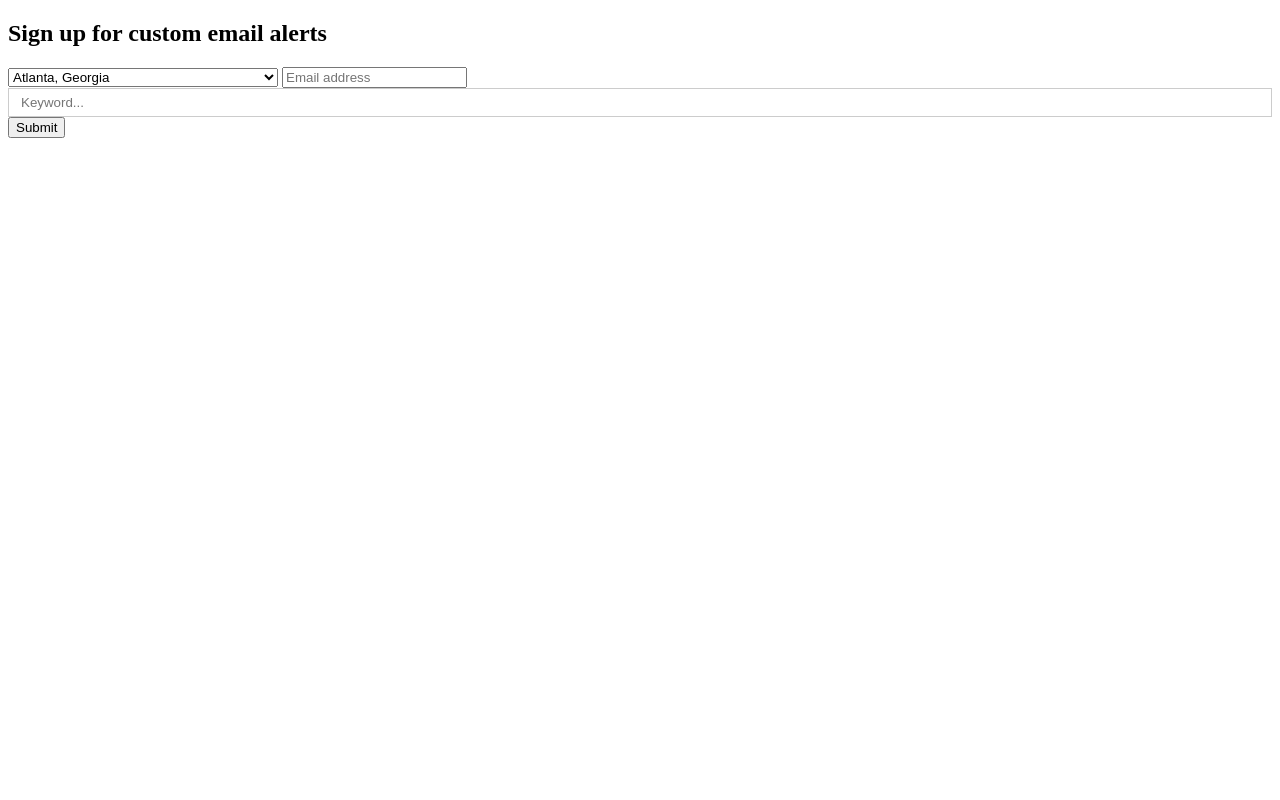
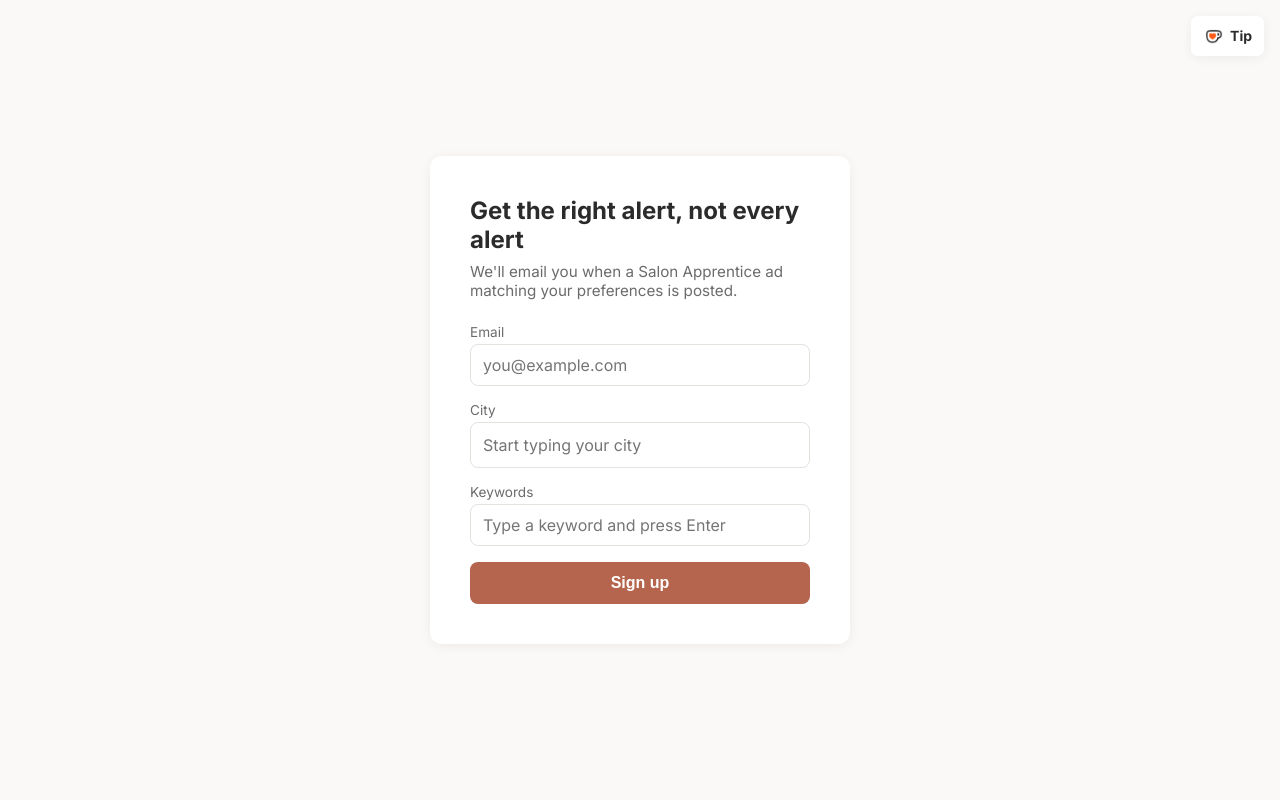
Before and after one commit to saltabe/apprentice-alerts, a Flask app: page / in a window 1280 px wide. Run offline with Flask 3, Linux system fonts and the light colour scheme.

Commit message:
Add UI/UX styling, Ko-fi widget, and finish core app/scraper/mailer logic
Co-Authored-By: Claude Sonnet 5 <noreply@anthropic.com>

```diff
--- a/app.py
+++ b/app.py
@@ -1,10 +1,11 @@
 import os
 
 from dotenv import load_dotenv
-from flask import Flask, redirect, render_template, request
+from flask import Flask, flash, redirect, render_template, request
 from itsdangerous import BadSignature, URLSafeSerializer
 
 import models
+from scraper import CITIES, CITY_LABELS
 
 load_dotenv()
 app = Flask(__name__)
@@ -44,7 +45,7 @@ def index():
         if not email:
             return redirect("/")
 
-        if not city:
+        if not city or city not in CITIES:
             return redirect("/")
 
         if not keywords_str:
@@ -57,10 +58,12 @@ def index():
 
         conn.commit()
 
+        flash("You're in! We'll email you when an ad matches your preferences.")
+
         return redirect("/")
 
     else:
-        return render_template("index.html")
+        return render_template("index.html", city_labels=CITY_LABELS)
 
 
 @app.route("/update", methods=["GET", "POST"])
@@ -88,7 +91,7 @@ def update():
         if not email:
             return redirect("/")
 
-        if not city:
+        if not city or city not in CITIES:
             return redirect("/")
 
         if not keywords_str:
@@ -122,5 +125,10 @@ def update():
         keywords = [row["keyword"] for row in rows]
 
         return render_template(
-            "change.html", email=email, city=city, keywords=keywords, token=token
+            "change.html",
+            email=email,
+            city=city,
+            keywords=keywords,
+            token=token,
+            city_labels=CITY_LABELS,
         )
--- a/mailer.py
+++ b/mailer.py
@@ -13,7 +13,7 @@ load_dotenv()
 secret_key = os.environ.get("SECRET_KEY")
 serializer = URLSafeSerializer(secret_key)
 
-URL = "https://yoursite.com"  # TODO: real site URL once hosted
+URL = "https://apprenticealerts.saltable.fyi"  # TODO: point this at your host once chosen
 
 
 def encode_token(email):
--- /dev/null
+++ b/static/styles.css
@@ -0,0 +1,298 @@
+:root {
+  --color-bg: #faf9f7;
+  --color-card: #ffffff;
+  --color-text: #2b2b2b;
+  --color-text-muted: #6b6b6b;
+  --color-border: #e5e2de;
+  --color-accent: #b5654d;
+  --color-accent-soft: rgba(181, 101, 77, 0.15);
+  --radius: 12px;
+  --space-1: 8px;
+  --space-2: 16px;
+  --space-3: 24px;
+  --space-4: 40px;
+  --shadow-card: 0 2px 12px rgba(0, 0, 0, 0.06);
+}
+
+* {
+  box-sizing: border-box;
+}
+
+/* hidden must always win, regardless of what display a class sets */
+[hidden] {
+  display: none !important;
+}
+
+/* literal values here, not var() - Firefox doesn't reliably resolve
+   custom properties inside ::selection/::-moz-selection */
+::-moz-selection {
+  background-color: rgba(181, 101, 77, 0.15);
+  color: #2b2b2b;
+}
+
+::selection {
+  background-color: rgba(181, 101, 77, 0.15);
+  color: #2b2b2b;
+}
+
+body {
+  margin: 0;
+  background: var(--color-bg);
+  color: var(--color-text);
+  font-family: "Inter", system-ui, sans-serif;
+  -webkit-font-smoothing: antialiased;
+}
+
+.kofi-widget {
+  position: fixed;
+  top: var(--space-2);
+  right: var(--space-2);
+  z-index: 20;
+  display: inline-flex;
+  align-items: center;
+  gap: 5px;
+  padding: 2px 12px;
+  background: var(--color-card);
+  border-radius: 7px;
+  box-shadow: var(--shadow-card);
+  color: var(--color-text);
+  font-size: 14px;
+  font-weight: 700;
+  line-height: 36px;
+  text-decoration: none;
+  transition: opacity 0.15s ease;
+}
+
+.kofi-widget:hover {
+  opacity: 0.85;
+}
+
+.kofi-icon {
+  width: 22px;
+  height: 15px;
+  object-fit: contain;
+}
+
+.page {
+  min-height: 100vh;
+  display: flex;
+  align-items: center;
+  justify-content: center;
+  padding: var(--space-3);
+}
+
+.card {
+  background: var(--color-card);
+  border-radius: var(--radius);
+  box-shadow: var(--shadow-card);
+  padding: var(--space-4);
+  width: 100%;
+  max-width: 420px;
+}
+
+h1 {
+  margin: 0 0 var(--space-1);
+  font-size: 1.5rem;
+}
+
+.subtitle {
+  margin: 0 0 var(--space-3);
+  color: var(--color-text-muted);
+  font-size: 0.95rem;
+}
+
+.field {
+  position: relative;
+  margin-bottom: var(--space-2);
+}
+
+.suggestions {
+  position: absolute;
+  top: 100%;
+  left: 0;
+  right: 0;
+  z-index: 10;
+  margin-top: 4px;
+  background: var(--color-card);
+  border: 1px solid var(--color-border);
+  border-radius: 8px;
+  box-shadow: var(--shadow-card);
+  overflow: hidden;
+}
+
+.suggestions-list {
+  max-height: 200px;
+  overflow-y: auto;
+  scrollbar-width: none;
+}
+
+.suggestions-list::-webkit-scrollbar {
+  width: 0;
+  height: 0;
+}
+
+/* Custom scroll indicator - replaces the native scrollbar so it can
+   actually fade in/out everywhere; Firefox's native scrollbar-color
+   can't be animated at all. */
+.scroll-thumb {
+  position: absolute;
+  top: 0;
+  right: 3px;
+  width: 8px;
+  border-radius: 4px;
+  background: var(--color-accent);
+  opacity: 0;
+  transition: opacity 0.3s ease;
+  pointer-events: none;
+}
+
+.scroll-thumb.visible {
+  opacity: 0.6;
+}
+
+.suggestion {
+  padding: 8px 12px;
+  cursor: pointer;
+  background: transparent;
+  transition: background-color 0.15s ease;
+}
+
+.suggestion:hover,
+.suggestion.active {
+  background: var(--color-accent-soft);
+}
+
+.field label {
+  display: block;
+  font-size: 0.85rem;
+  color: var(--color-text-muted);
+  margin-bottom: 4px;
+}
+
+input[type="text"],
+select {
+  width: 100%;
+  padding: 10px 12px;
+  border: 1px solid var(--color-border);
+  border-radius: 8px;
+  font-size: 1rem;
+  font-family: inherit;
+  background: #fff;
+  transition: border-color 0.15s ease, box-shadow 0.15s ease;
+}
+
+input[type="text"]:focus,
+select:focus {
+  outline: none;
+  border-color: var(--color-accent);
+  box-shadow: 0 0 0 1px var(--color-accent-soft);
+}
+
+.btn-primary {
+  width: 100%;
+  padding: 12px;
+  background: var(--color-accent);
+  color: #fff;
+  border: none;
+  border-radius: 8px;
+  font-size: 1rem;
+  font-weight: 600;
+  cursor: pointer;
+  transition: opacity 0.15s ease;
+}
+
+.btn-primary:hover {
+  opacity: 0.9;
+}
+
+.btn-primary:active {
+  opacity: 0.8;
+}
+
+.btn-primary:focus-visible {
+  outline: 3px solid var(--color-accent-soft);
+  outline-offset: 2px;
+}
+
+.btn-text {
+  display: block;
+  width: 100%;
+  margin-top: var(--space-2);
+  padding: 8px;
+  background: none;
+  border: none;
+  color: var(--color-text-muted);
+  text-decoration: underline;
+  font-size: 0.9rem;
+  cursor: pointer;
+}
+
+.btn-text:hover {
+  color: var(--color-text);
+}
+
+.btn-text:focus-visible {
+  outline: 2px solid var(--color-accent-soft);
+  outline-offset: 2px;
+}
+
+.confirmation {
+  text-align: center;
+  color: var(--color-text);
+  background: var(--color-accent-soft);
+  border-radius: 8px;
+  padding: var(--space-2);
+  margin-bottom: var(--space-3);
+  font-size: 0.95rem;
+}
+
+.tag-container {
+  border: 1px solid var(--color-border);
+  border-radius: 8px;
+  padding: 8px;
+  display: flex;
+  flex-wrap: wrap;
+  align-items: center;
+  gap: 10px;
+  background: #fff;
+  min-height: 42px;
+  cursor: text;
+}
+
+.tag-list-plain {
+  display: flex;
+  flex-wrap: wrap;
+  gap: 8px;
+  margin-top: var(--space-1);
+}
+
+#city-display {
+  border: none;
+  outline: none;
+  flex-grow: 1;
+  font-family: inherit;
+  font-size: 1rem;
+  padding: 4px;
+  min-width: 80px;
+}
+
+.tag {
+  background: #f1ece9;
+  color: var(--color-text);
+  padding: 4px 10px;
+  border-radius: 999px;
+  display: flex;
+  align-items: center;
+  gap: 6px;
+  font-size: 0.9rem;
+}
+
+.tag .remove {
+  cursor: pointer;
+  color: var(--color-text-muted);
+  font-weight: bold;
+}
+
+.tag .remove:hover {
+  color: var(--color-accent);
+}
--- a/templates/_subscription_form.html
+++ b/templates/_subscription_form.html
@@ -1,73 +1,274 @@
-<select name="city" id="city">
-    <option value="Atlanta"{% if city == "Atlanta" %} selected{% endif %}>Atlanta, Georgia</option>
-    <option value="Austin"{% if city == "Austin" %} selected{% endif %}>Austin, Texas</option>
-    <option value="Boston"{% if city == "Boston" %} selected{% endif %}>Boston, Massachusetts</option>
-    <option value="Charlotte, NC"{% if city == "Charlotte, NC" %} selected{% endif %}>Charlotte, North Carolina</option>
-    <option value="Chicago"{% if city == "Chicago" %} selected{% endif %}>Chicago, Illinois</option>
-    <option value="Columbus, OH"{% if city == "Columbus, OH" %} selected{% endif %}>Columbus, Ohio</option>
-    <option value="Dallas"{% if city == "Dallas" %} selected{% endif %}>Dallas, Texas</option>
-    <option value="Denver"{% if city == "Denver" %} selected{% endif %}>Denver, Colorado</option>
-    <option value="Houston, TX"{% if city == "Houston, TX" %} selected{% endif %}>Houston, Texas</option>
-    <option value="Jersey City, NJ"{% if city == "Jersey City, NJ" %} selected{% endif %}>Jersey City, New Jersey</option>
-    <option value="las Vegas"{% if city == "las Vegas" %} selected{% endif %}>Las Vegas, Nevada</option>
-    <option value="London (England)"{% if city == "London (England)" %} selected{% endif %}>London, England</option>
-    <option value="Los Angeles"{% if city == "Los Angeles" %} selected{% endif %}>Los Angeles, California</option>
-    <option value="Miami"{% if city == "Miami" %} selected{% endif %}>Miami, Florida</option>
-    <option value="Minneapolis / St Paul"{% if city == "Minneapolis / St Paul" %} selected{% endif %}>Minneapolis / St. Paul, Minnesota</option>
-    <option value="Montréal (Québec, Canada)"{% if city == "Montréal (Québec, Canada)" %} selected{% endif %}>Montréal, Canada</option>
-    <option value="Nashville, TN"{% if city == "Nashville, TN" %} selected{% endif %}>Nashville, Tennessee</option>
-    <option value="New York"{% if city == "New York" %} selected{% endif %}>New York, New York</option>
-    <option value="Philadelphia"{% if city == "Philadelphia" %} selected{% endif %}>Philadelphia, Pennsylvania</option>
-    <option value="San Diego, CA"{% if city == "San Diego, CA" %} selected{% endif %}>San Diego, California</option>
-    <option value="San Francisco"{% if city == "San Francisco" %} selected{% endif %}>San Francisco, California</option>
-    <option value="San Jose, CA"{% if city == "San Jose, CA" %} selected{% endif %}>San Jose, California</option>
-    <option value="Scottsdale, AZ"{% if city == "Scottsdale, AZ" %} selected{% endif %}>Scottsdale, Arizona</option>
-    <option value="Seattle"{% if city == "Seattle" %} selected{% endif %}>Seattle, Washington</option>
-    <option value="St. Louis"{% if city == "St. Louis" %} selected{% endif %}>St. Louis, Missouri</option>
-    <option value="Sydney (Australia)"{% if city == "Sydney (Australia)" %} selected{% endif %}>Sydney, Australia</option>
-    <option value="Toronto (Ontario, Canada)"{% if city == "Toronto (Ontario, Canada)" %} selected{% endif %}>Toronto, Canada</option>
-    <option value="Vancouver (British Columbia, Canada)"{% if city == "Vancouver (British Columbia, Canada)" %} selected{% endif %}>Vancouver, Canada</option>
-    <option value="Washington DC"{% if city == "Washington DC" %} selected{% endif %}>Washington DC, United States of America</option>
-</select>
+<div class="field">
+    <label for="email">Email</label>
+    <input name="email" type="text" id="email" placeholder="you@example.com" value="{{ email|default('') }}">
+</div>
 
-<input name="email" type="text" placeholder="Email address" value="{{ email|default('') }}">
+<div class="field">
+    <label for="city-display">City</label>
+    <div class="tag-container" id="city-tag-container">
+        <span
+            class="tag"
+            id="city-pill"
+            tabindex="0"
+            role="button"
+            {% if not city %}hidden{% endif %}
+        >
+            <span id="city-pill-label">{{ city_labels.get(city, '') if city else '' }}</span>
+            <span class="remove" id="city-pill-remove">&times;</span>
+        </span>
+        <input
+            type="text"
+            id="city-display"
+            placeholder="Start typing your city"
+            value="{{ city_labels.get(city, '') if city else '' }}"
+            autocomplete="off"
+            {% if city %}hidden{% endif %}
+        >
+    </div>
+    <!-- Hidden input that holds the real scraping value, kept in sync by the script below -->
+    <input type="hidden" name="city" id="city" value="{{ city|default('') }}">
+    <div id="city-suggestions" class="suggestions" hidden>
+        <div id="city-suggestions-list" class="suggestions-list"></div>
+        <div id="city-scroll-thumb" class="scroll-thumb"></div>
+    </div>
+</div>
 
-<div class="tag-container">
-    <div id="tag-list"></div>
-    <input type="text" id="tag-input" placeholder="Keyword...">
+<div class="field">
+    <label for="tag-input">Keywords</label>
+    <input type="text" id="tag-input" placeholder="Type a keyword and press Enter">
     <!-- Hidden input that holds the comma-joined keyword list for form submission -->
     <input type="hidden" name="keywords" id="hidden-keywords">
+    <div id="tag-list" class="tag-list-plain"></div>
 </div>
 
-<style>
-  .tag-container {
-    border: 1px solid #ccc;
-    padding: 5px;
-    display: flex;
-    flex-wrap: wrap;
-    gap: 5px;
-    background: #fff;
+<script>
+  const cityDisplay = document.getElementById('city-display');
+  const cityHidden = document.getElementById('city');
+  const citySuggestions = document.getElementById('city-suggestions');
+  const citySuggestionsList = document.getElementById('city-suggestions-list');
+  const cityScrollThumb = document.getElementById('city-scroll-thumb');
+  const cityTagContainer = document.getElementById('city-tag-container');
+  const cityPill = document.getElementById('city-pill');
+  const cityPillLabel = document.getElementById('city-pill-label');
+  const cityPillRemove = document.getElementById('city-pill-remove');
+  const rawToLabel = {{ city_labels|tojson }};
+  const labelToRaw = Object.fromEntries(
+    Object.entries(rawToLabel).map(([raw, label]) => [label, raw])
+  );
+  const allCityLabels = Object.values(rawToLabel);
+
+  function updateCityScrollThumb() {
+    const list = citySuggestionsList;
+
+    if (list.scrollHeight <= list.clientHeight) {
+      cityScrollThumb.style.height = '0px';
+      return;
+    }
+
+    const thumbHeight = Math.max(20, (list.clientHeight / list.scrollHeight) * list.clientHeight);
+    const maxThumbTop = list.clientHeight - thumbHeight;
+    const scrollRatio = list.scrollTop / (list.scrollHeight - list.clientHeight);
+
+    cityScrollThumb.style.height = thumbHeight + 'px';
+    cityScrollThumb.style.top = (scrollRatio * maxThumbTop) + 'px';
   }
-  #tag-input {
-    border: none;
-    outline: none;
-    flex-grow: 1;
+
+  let scrollFadeTimeout;
+  citySuggestionsList.addEventListener('scroll', function() {
+    updateCityScrollThumb();
+    cityScrollThumb.classList.add('visible');
+    clearTimeout(scrollFadeTimeout);
+    scrollFadeTimeout = setTimeout(function() {
+      cityScrollThumb.classList.remove('visible');
+    }, 600);
+  });
+
+  let cityMatches = [];
+  let activeCityIndex = -1;
+
+  function closeCitySuggestions() {
+    citySuggestionsList.innerHTML = '';
+    citySuggestions.hidden = true;
+    cityMatches = [];
+    activeCityIndex = -1;
   }
-  .tag {
-    background: #e0e0e0;
-    padding: 2px 8px;
-    border-radius: 3px;
-    display: flex;
-    align-items: center;
-    gap: 5px;
+
+  function selectCity(label) {
+    cityHidden.value = labelToRaw[label] || '';
+    cityPillLabel.textContent = label;
+    cityPill.hidden = false;
+    cityDisplay.hidden = true;
+    cityDisplay.value = '';
+    closeCitySuggestions();
   }
-  .tag .remove {
-    cursor: pointer;
-    color: red;
+
+  function clearCity() {
+    cityHidden.value = '';
+    cityPill.hidden = true;
+    cityDisplay.hidden = false;
+    cityDisplay.value = '';
+    cityDisplay.focus();
   }
-</style>
 
-<script>
+  function editCity() {
+    const currentLabel = cityPillLabel.textContent;
+    cityPill.hidden = true;
+    cityDisplay.hidden = false;
+    cityDisplay.value = currentLabel;
+    cityDisplay.focus();
+    showCitySuggestions(currentLabel);
+  }
+
+  cityTagContainer.addEventListener('click', function(e) {
+    if (e.target === cityPillRemove) {
+      return; // handled by its own listener below
+    }
+    if (!cityPill.hidden) {
+      editCity();
+    } else {
+      cityDisplay.focus();
+    }
+  });
+
+  cityPill.addEventListener('keydown', function(e) {
+    // Tab lands focus on the pill itself; Enter/Space is what "activates"
+    // it, same as a real button - a focused span doesn't respond to
+    // either on its own.
+    if (e.key === 'Enter' || e.key === ' ') {
+      e.preventDefault();
+      editCity();
+    }
+  });
+
+  cityPillRemove.addEventListener('click', function(e) {
+    // stop this from also bubbling up to the container's click handler,
+    // which would reopen edit mode right after clearing it
+    e.stopPropagation();
+    clearCity();
+  });
+
+  function highlightActiveCity() {
+    Array.from(citySuggestionsList.children).forEach((child, index) => {
+      child.classList.toggle('active', index === activeCityIndex);
+    });
+
+    const activeEl = citySuggestionsList.children[activeCityIndex];
+    if (activeEl) {
+      activeEl.scrollIntoView({ block: 'nearest' });
+    }
+  }
+
+  function showCitySuggestions(filterText) {
+    citySuggestionsList.innerHTML = '';
+    activeCityIndex = -1;
+
+    cityMatches = filterText
+      ? allCityLabels.filter((label) => label.toLowerCase().includes(filterText.toLowerCase()))
+      : allCityLabels;
+
+    cityMatches.forEach((label, index) => {
+      const item = document.createElement('div');
+      item.classList.add('suggestion');
+      item.textContent = label;
+
+      // mousedown (not click) fires before the input's blur, so the
+      // selection registers before the dropdown gets cleared below.
+      item.addEventListener('mousedown', function(e) {
+        e.preventDefault();
+        selectCity(label);
+      });
+
+      // hovering an item makes it "active" too, so Enter selects
+      // whichever one the mouse is over, not just arrow-key navigation.
+      item.addEventListener('mouseenter', function() {
+        activeCityIndex = index;
+        highlightActiveCity();
+      });
+
+      item.addEventListener('mouseleave', function() {
+        if (activeCityIndex === index) {
+          activeCityIndex = -1;
+          highlightActiveCity();
+        }
+      });
+
+      citySuggestionsList.appendChild(item);
+    });
+
+    citySuggestions.hidden = cityMatches.length === 0;
+    updateCityScrollThumb();
+  }
+
+  cityDisplay.addEventListener('input', function() {
+    const matchedRaw = labelToRaw[cityDisplay.value] || '';
+
+    if (matchedRaw) {
+      // what's typed is a complete, exact match - lock it in as a pill
+      // without waiting for a click or Enter.
+      selectCity(cityDisplay.value);
+    } else {
+      cityHidden.value = '';
+      showCitySuggestions(cityDisplay.value);
+    }
+  });
+
+  cityDisplay.addEventListener('blur', function() {
+    const matchedRaw = labelToRaw[cityDisplay.value] || '';
+
+    if (matchedRaw) {
+      // valid city left in the field when focus moves away - commit it
+      // as a pill, same as pressing Enter would.
+      selectCity(cityDisplay.value);
+    } else {
+      closeCitySuggestions();
+    }
+  });
+
+  cityDisplay.addEventListener('keydown', function(e) {
+    if (e.key === 'ArrowDown' && !cityMatches.length) {
+      // dropdown is closed - open it (full list if empty, filtered if typed)
+      // without moving a selection yet, same as a native closed dropdown.
+      e.preventDefault();
+      showCitySuggestions(cityDisplay.value);
+      return;
+    }
+
+    if (!cityMatches.length) {
+      return;
+    }
+
+    if (e.key === 'ArrowDown') {
+      e.preventDefault();
+      activeCityIndex = (activeCityIndex + 1) % cityMatches.length;
+      highlightActiveCity();
+    } else if (e.key === 'ArrowUp') {
+      e.preventDefault();
+      activeCityIndex = (activeCityIndex - 1 + cityMatches.length) % cityMatches.length;
+      highlightActiveCity();
+    } else if (e.key === 'Enter') {
+      e.preventDefault();
+      if (activeCityIndex >= 0) {
+        selectCity(cityMatches[activeCityIndex]);
+      } else if (labelToRaw[cityDisplay.value]) {
+        // nothing arrow-highlighted, but what's currently in the field
+        // (typed, or untouched from entering edit mode) is a real city -
+        // lock it back in as a pill.
+        selectCity(cityDisplay.value);
+      }
+    } else if (e.key === 'Escape') {
+      closeCitySuggestions();
+      cityDisplay.value = '';
+
+      if (cityPillLabel.textContent) {
+        // there was a previously selected city - revert back to it
+        // instead of leaving an empty, unconfirmed-looking text box.
+        cityDisplay.hidden = true;
+        cityPill.hidden = false;
+        cityPill.focus();
+      }
+    }
+  });
+
   const tagInput = document.getElementById('tag-input');
   const tagList = document.getElementById('tag-list');
   const hiddenKeywords = document.getElementById('hidden-keywords');
@@ -75,6 +276,7 @@
 
   function renderTags() {
     tagList.innerHTML = '';
+    tagList.hidden = keywordsArray.length === 0;
     keywordsArray.forEach((tag, index) => {
       const tagEl = document.createElement('span');
       tagEl.classList.add('tag');
@@ -98,6 +300,9 @@
         renderTags();
         tagInput.value = '';
       }
+    } else if (e.key === 'Backspace' && tagInput.value === '' && keywordsArray.length > 0) {
+      keywordsArray.pop();
+      renderTags();
     }
   });
 
--- a/templates/index.html
+++ b/templates/index.html
@@ -2,15 +2,17 @@
 
 {% block main %}
 
-<div class="container">
-    <div class="section">
-        <h2>Sign up for custom email alerts</h2>
-        <form action="/" method="post">
-            {% include "_subscription_form.html" %}
+{% for message in get_flashed_messages() %}
+<p class="confirmation">{{ message }}</p>
+{% endfor %}
 
-            <button type="submit">Submit</button>
-        </form>
-    </div>
-</div>
+<h1>Get the right alert, not every alert</h1>
+<p class="subtitle">We'll email you when a Salon Apprentice ad matching your preferences is posted.</p>
+
+<form action="/" method="post">
+    {% include "_subscription_form.html" %}
+
+    <button type="submit" class="btn-primary">Sign up</button>
+</form>
 
 {% endblock %}
--- a/templates/layout.html
+++ b/templates/layout.html
@@ -3,14 +3,26 @@
 <html lang="en">
 
     <head>
+        <meta charset="utf-8">
         <title>Salon Apprentice Alerts</title>
+        <link rel="preconnect" href="https://fonts.googleapis.com">
+        <link rel="preconnect" href="https://fonts.gstatic.com" crossorigin>
+        <link href="https://fonts.googleapis.com/css2?family=Inter:wght@400;600;700&display=swap" rel="stylesheet">
+        <link rel="stylesheet" href="{{ url_for('static', filename='styles.css') }}">
     </head>
 
     <body>
 
-        <main class="container py-5 text-center">
-            {% block main %}{% endblock %}
-        </main>
+        <div class="page">
+            <main class="card">
+                {% block main %}{% endblock %}
+            </main>
+        </div>
+
+        <a href="https://ko-fi.com/C1W8282VCA" class="kofi-widget" target="_blank" rel="noopener">
+            <img src="{{ url_for('static', filename='kofi-logomark.webp') }}" alt="" class="kofi-icon">
+            Tip
+        </a>
 
     </body>
 
```
Also changed, not shown: scraper.py (+35 -0 lines), templates/change.html (+5 -6 lines), static/kofi-logomark.webp (added), 1 other file.
